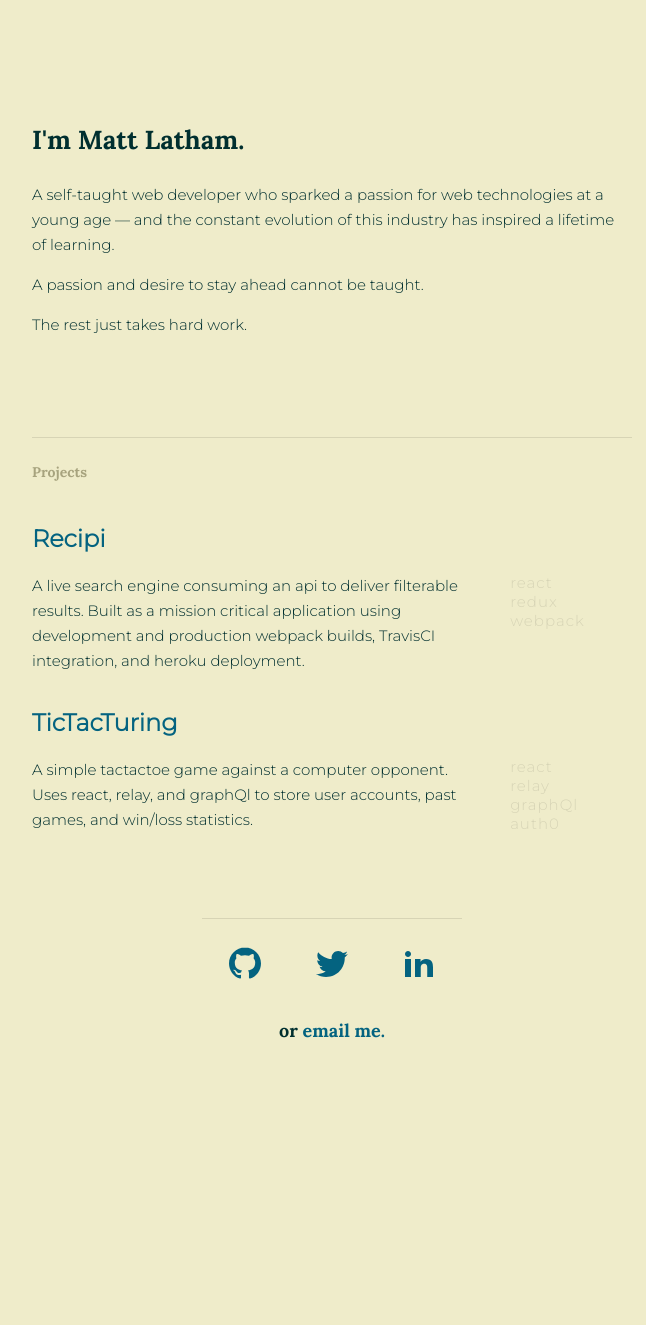
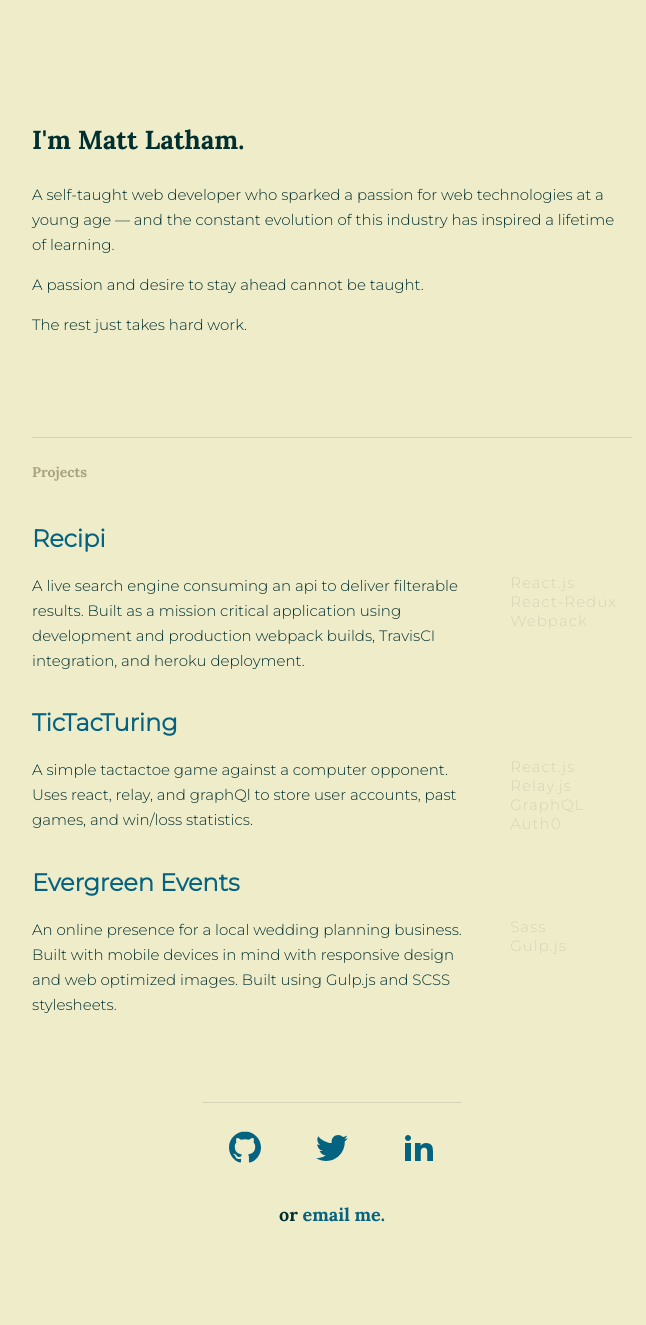
Before and after one commit to notafunction/portfolio, a Jekyll site: the page built from index.html, in a window 1280 px wide. Shown: the whole page, without its empty margins (308-954 px from the left). Built offline with Jekyll 4.4.1, drawn with Linux system fonts in a browser that asks for light colours; nearby versions of some CDN libraries; before the commit the page ends 1141 px from its top, so only the background shows below that.

Commit message:
Update projects

```diff
--- a/_data/projects.yml
+++ b/_data/projects.yml
@@ -5,18 +5,26 @@
     Built as a mission critical application using development and production webpack builds,
     TravisCI integration, and heroku deployment.
   tags:
-    - react
-    - redux
-    - webpack
+    - React.js
+    - React-Redux
+    - Webpack
 
 - name: TicTacTuring
-
   url: https://tictacturing-ml.herokuapp.com
   description: |
     A simple tactactoe game against a computer opponent. Uses react, relay, and graphQl to store user
     accounts, past games, and win/loss statistics.
   tags:
-    - react
-    - relay
-    - graphQl
-    - auth0
+    - React.js
+    - Relay.js
+    - GraphQL
+    - Auth0
+
+- name: Evergreen Events
+  url: https://www.evergreenevent.net
+  description: |
+    An online presence for a local wedding planning business. Built with mobile devices in mind with responsive design and
+    web optimized images. Built using Gulp.js and SCSS stylesheets.
+  tags:
+    - Sass
+    - Gulp.js
```
